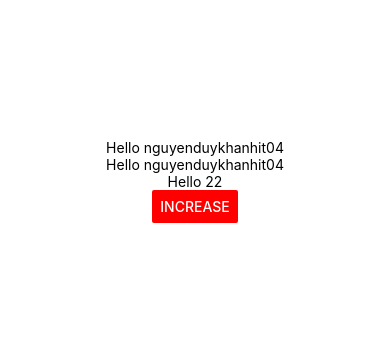
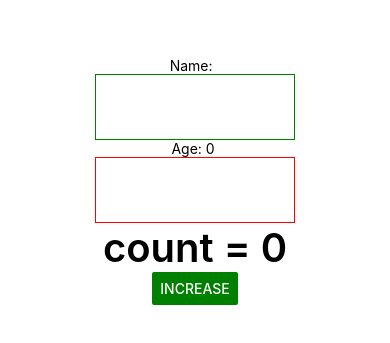
Before and after one commit to nguyenduykhanhit04/My-React-Native, a React Native app: screen / in a window 390 px wide. Shown: the part 241-584 px from the top of the page. Built offline with nearby package versions, Linux system fonts and the light colour scheme.

Commit message:
TextInput

```diff
--- a/App.tsx
+++ b/App.tsx
@@ -1,24 +1,44 @@
 import { useState } from 'react';
-import { Button, StyleSheet, Text, View } from 'react-native';
+import { Button, StyleSheet, Text, TextInput, View } from 'react-native';
 
 export default function App() {
 
   const [count, setCount ] = useState<number>(0);
-  const [name, setName] = useState<string>("nguyenduykhanhit04");
-  const [text, setText] = useState({
-    name:"nguyenduykhanhit04",
-    age:22,
-  });
+  const [name, setName ] = useState<string>("");
+  const [age, setAge ] = useState<number>(0);
   // jsx: javascript xml
   return (
     <View style={styles.container}>
-      <Text>Hello {name}</Text>
 
-      <Text>Hello {text.name}</Text>
-      <Text>Hello {text.age}</Text>
+      <Text>Name: {name} </Text>
+      <TextInput
+        multiline
+        autoCapitalize={'characters'}
+        onChangeText={(value) => setName(value)}
+        style={{
+          borderColor: "green",
+          borderWidth: 1,
+          width: 200,
+          padding: 15
+        }}
+      />
 
+      <Text>Age: {age} </Text>
+      <TextInput
+        multiline
+        onChangeText={(value) => setAge(value)}
+        style={{
+          borderColor: "red",
+          borderWidth: 1,
+          width: 200,
+          padding: 15
+        }}
+        keyboardType='numeric'
+      />
+
+      <Text style={{ fontSize: 40, fontWeight: "600" }}>count = {count}</Text>
       <View>
-          <Button color={"red"} title='Increase' onPress={() => setCount(count + 1)} />
+          <Button color={"green"} title='Increase' onPress={() => setCount(count + 1)} />
       </View>
 
     </View>
```
Also changed, not shown: 1 other file (tests, documents, lock files or other folders).
